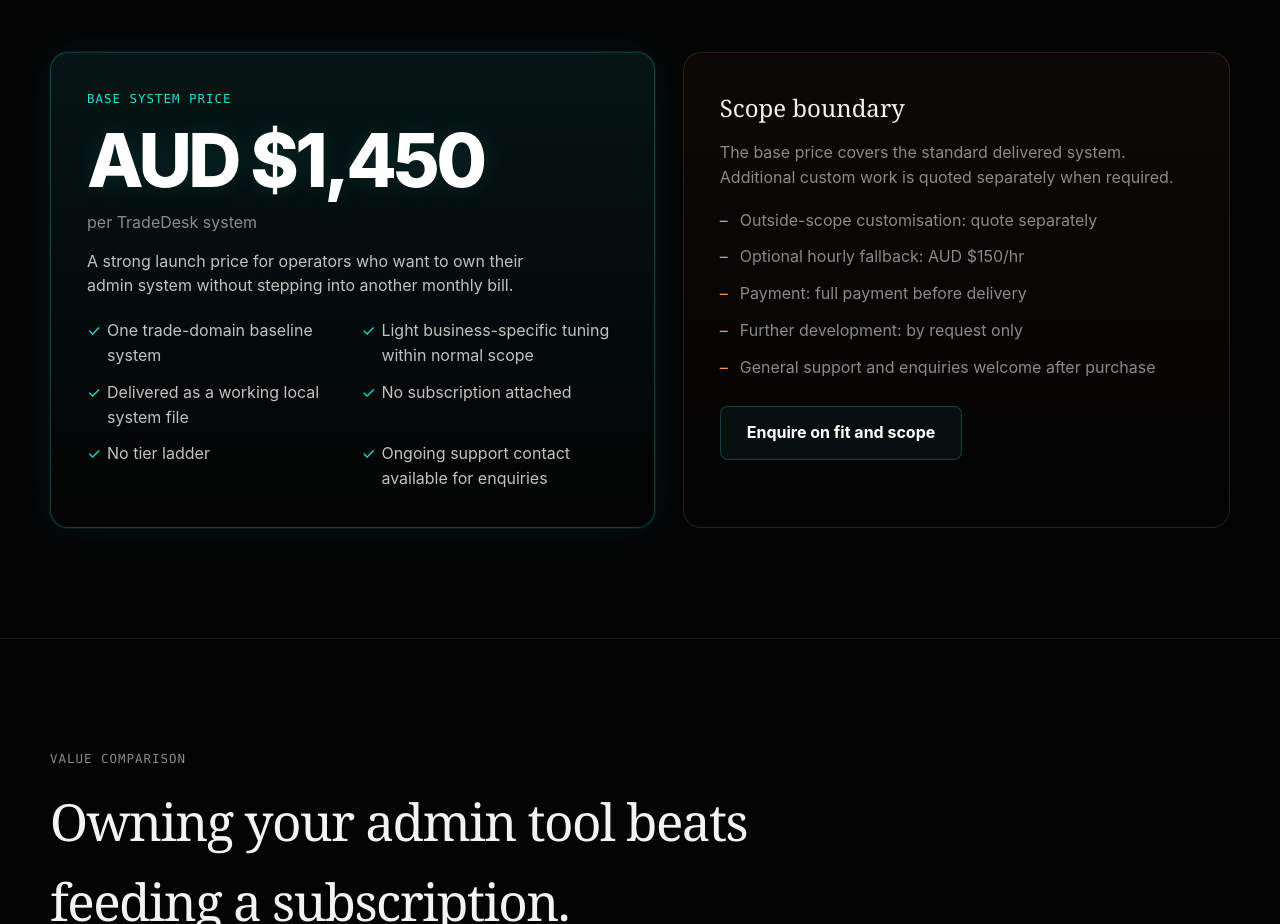
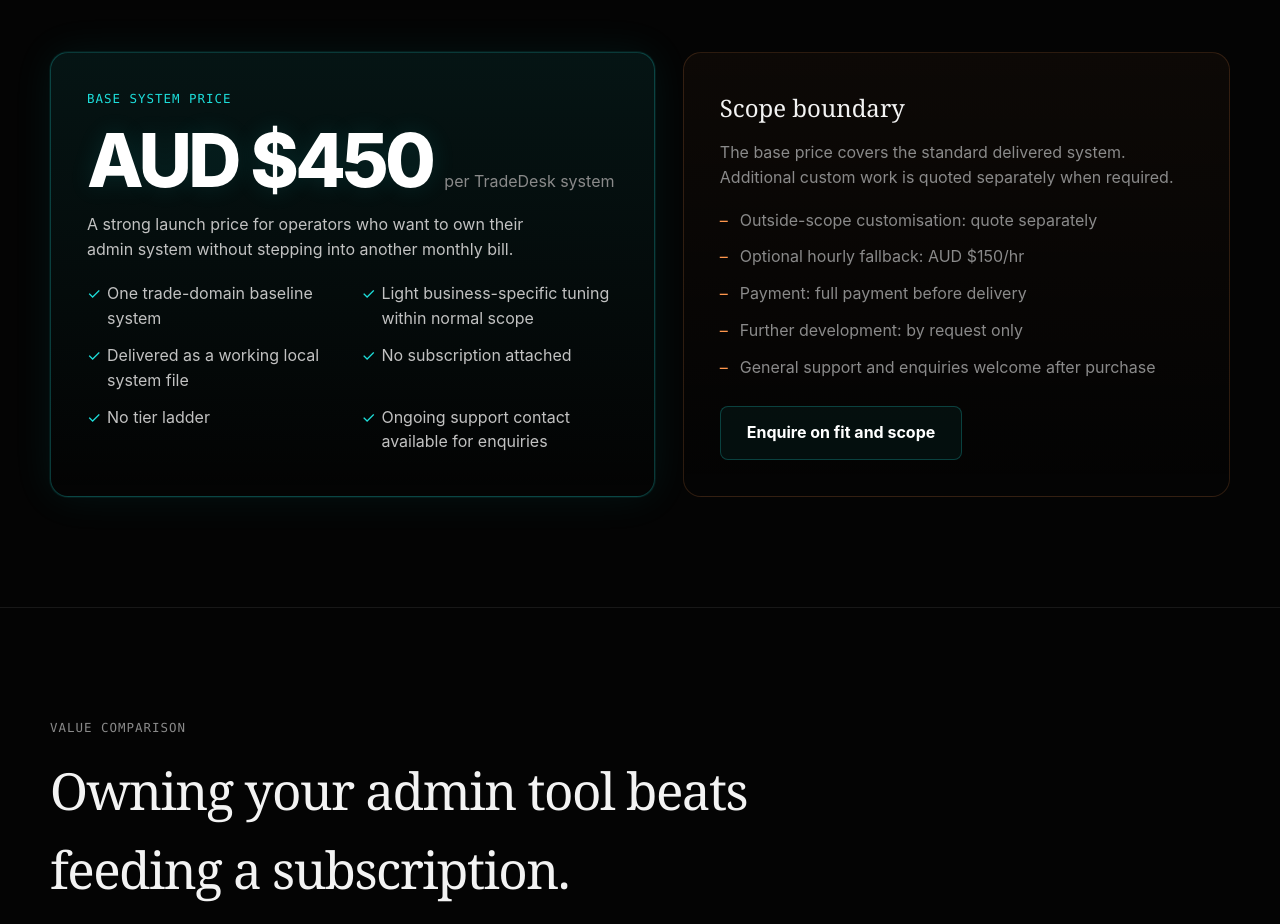
Before and after one commit to UWS0612/TradeDesk, a plain HTML site: page index.html in a window 1280 px wide. Shown: the part 5560-6484 px from the top of the page. Drawn offline with Linux system fonts and the light colour scheme.

Commit message:
Update index.html

```diff
--- a/index.html
+++ b/index.html
@@ -1150,7 +1150,7 @@
         <div class="pricing-main">
           <div class="mono">Base system price</div>
           <div class="pricing-big">
-            <strong>AUD $1,450</strong>
+            <strong>AUD $450</strong>
             <span>per TradeDesk system</span>
           </div>
           <p class="pricing-meta">A strong launch price for operators who want to own their admin system without stepping into another monthly bill.</p>
```
